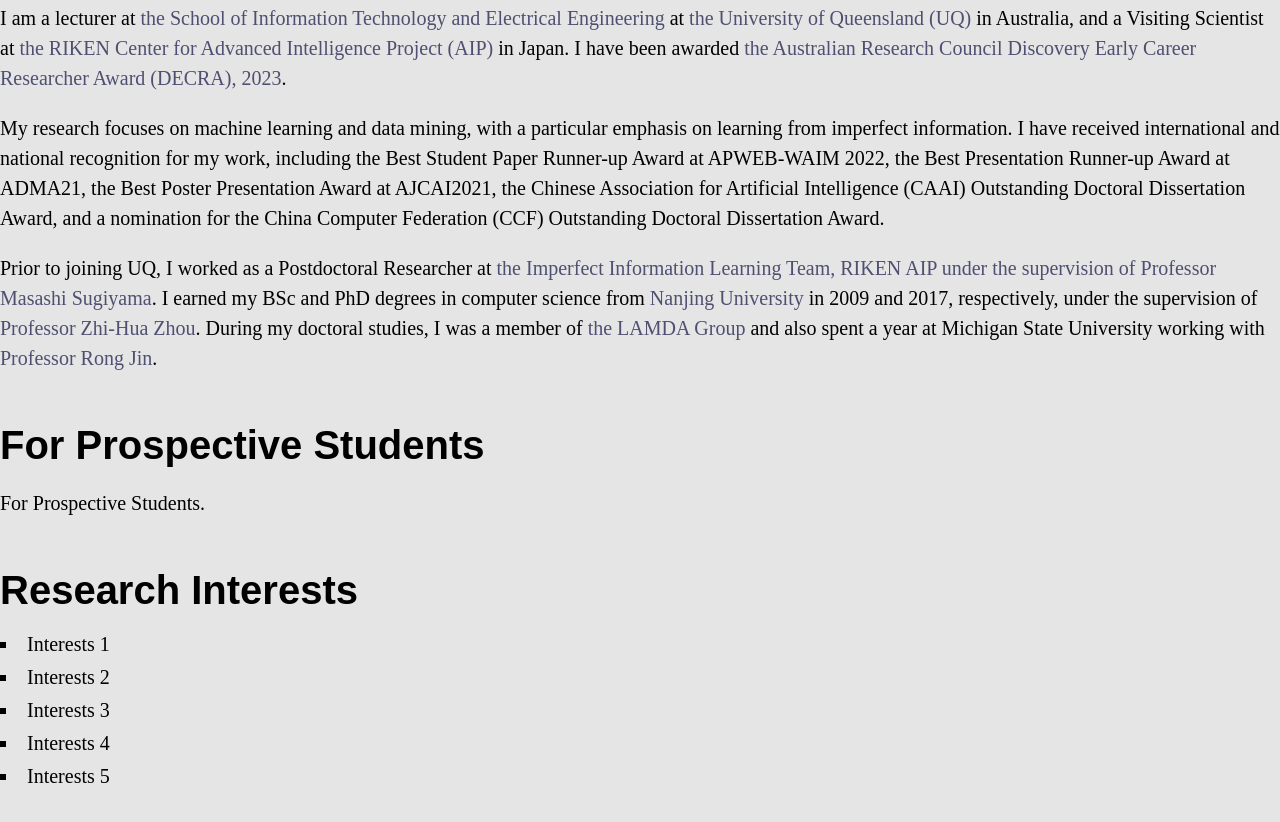
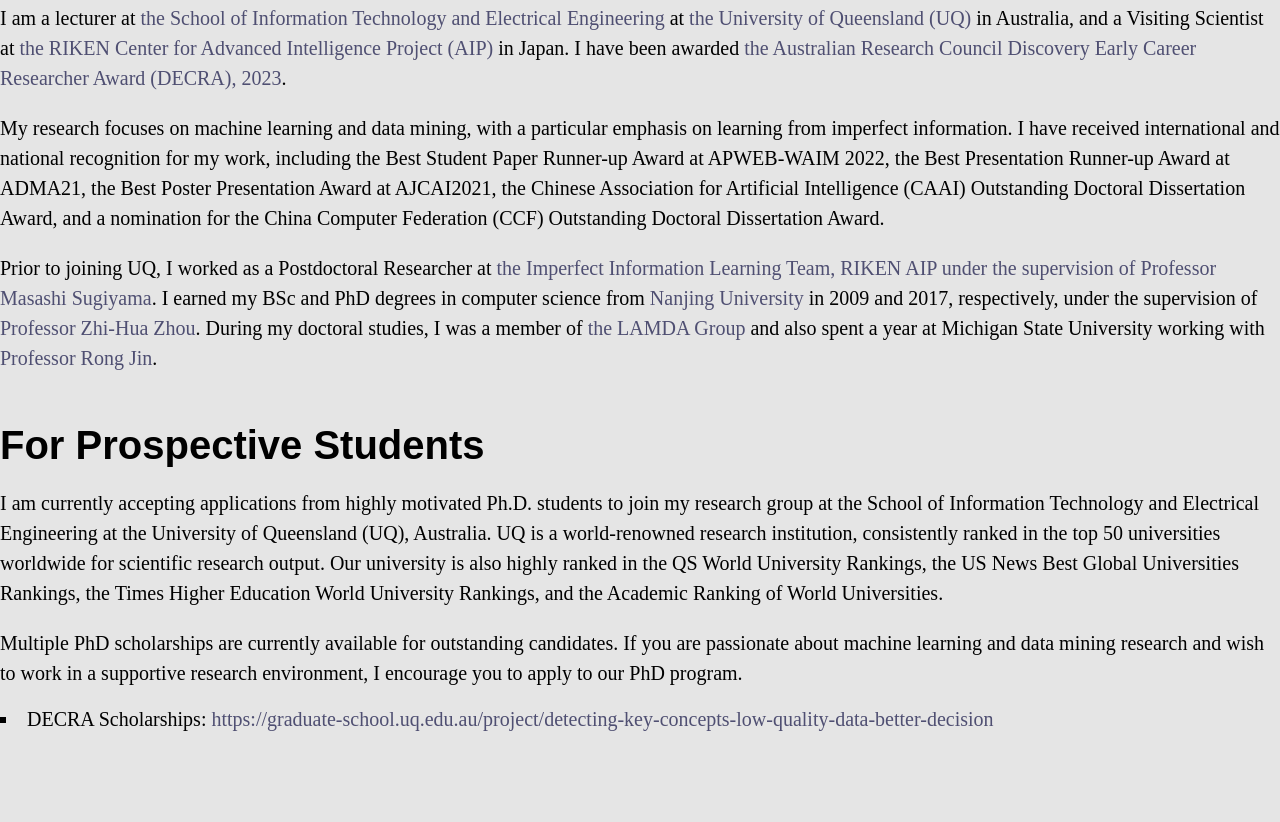
Before and after one commit to mxuq/mxuq.github.io, a plain HTML site: page index.html in a window 1280 px wide. Shown: the part 836-1658 px from the top of the page. After the commit the page ends 1617 px from the top, so only its background shows below. Drawn offline with Linux system fonts and the light colour scheme.

Commit message:
Initial commit

```diff
--- a/index.html
+++ b/index.html
@@ -140,18 +140,12 @@
 		</div>
         <div class="sections">
             <h2>For Prospective Students</h2>
-            <p>For Prospective Students.</p>
-        </div>
-        <div class="sections">
-            <h2>Research Interests</h2>
-            <ul>
-                <li>Interests 1</li>
-                <li>Interests 2</li>
-                <li>Interests 3</li>
-                <li>Interests 4</li>
-                <li>Interests 5</li>
-            </ul>
-        </div>
+            <p>I am currently accepting applications from highly motivated Ph.D. students to join my research group at the School of Information Technology and Electrical Engineering at the University of Queensland (UQ), Australia. UQ is a world-renowned research institution, consistently ranked in the top 50 universities worldwide for scientific research output. Our university is also highly ranked in the QS World University Rankings, the US News Best Global Universities Rankings, the Times Higher Education World University Rankings, and the Academic Ranking of World Universities.</p>
+			<p>Multiple PhD scholarships are currently available for outstanding candidates. If you are passionate about machine learning and data mining research and wish to work in a supportive research environment, I encourage you to apply to our PhD program.</p>
+			<ul>
+			<li> DECRA Scholarships: <a href = "https://graduate-school.uq.edu.au/project/detecting-key-concepts-low-quality-data-better-decision">https://graduate-school.uq.edu.au/project/detecting-key-concepts-low-quality-data-better-decision</a>
+			</ul>
+		</div>
     </div>
 </body>
 </html>
```
